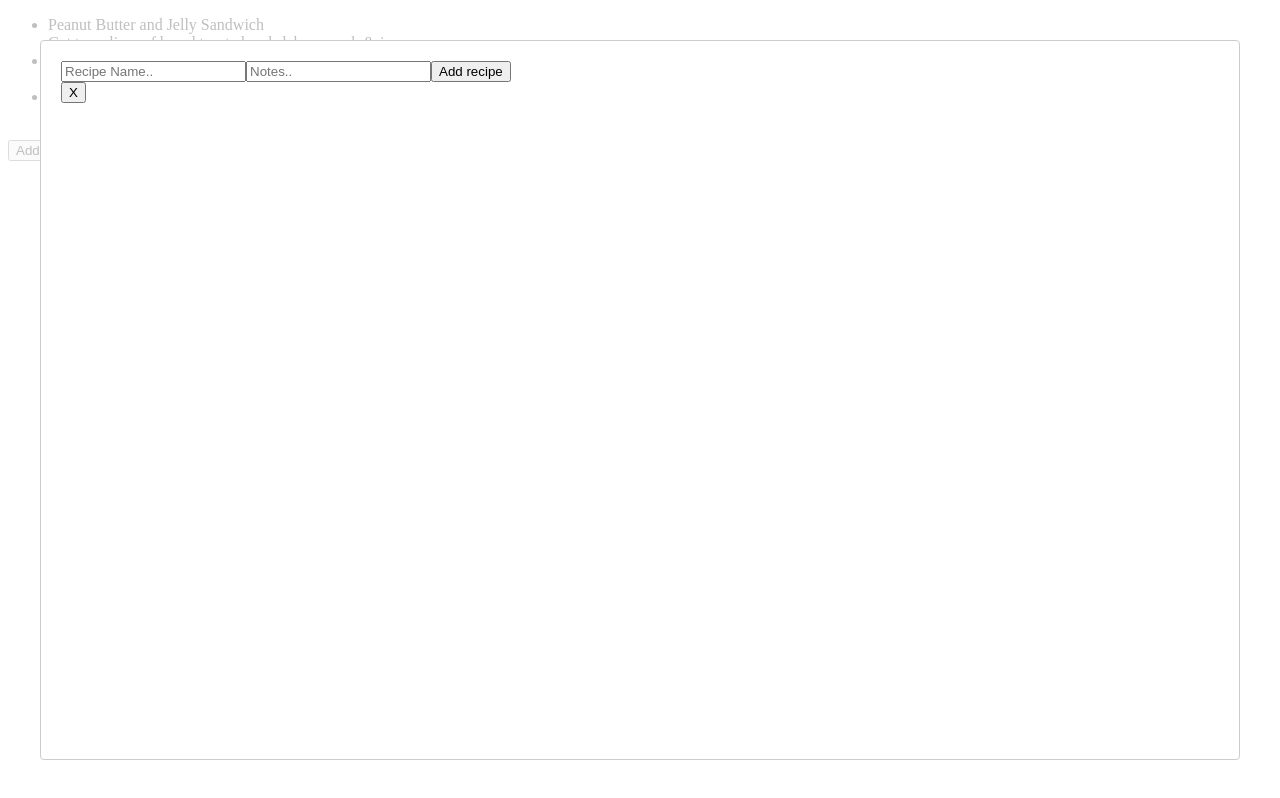
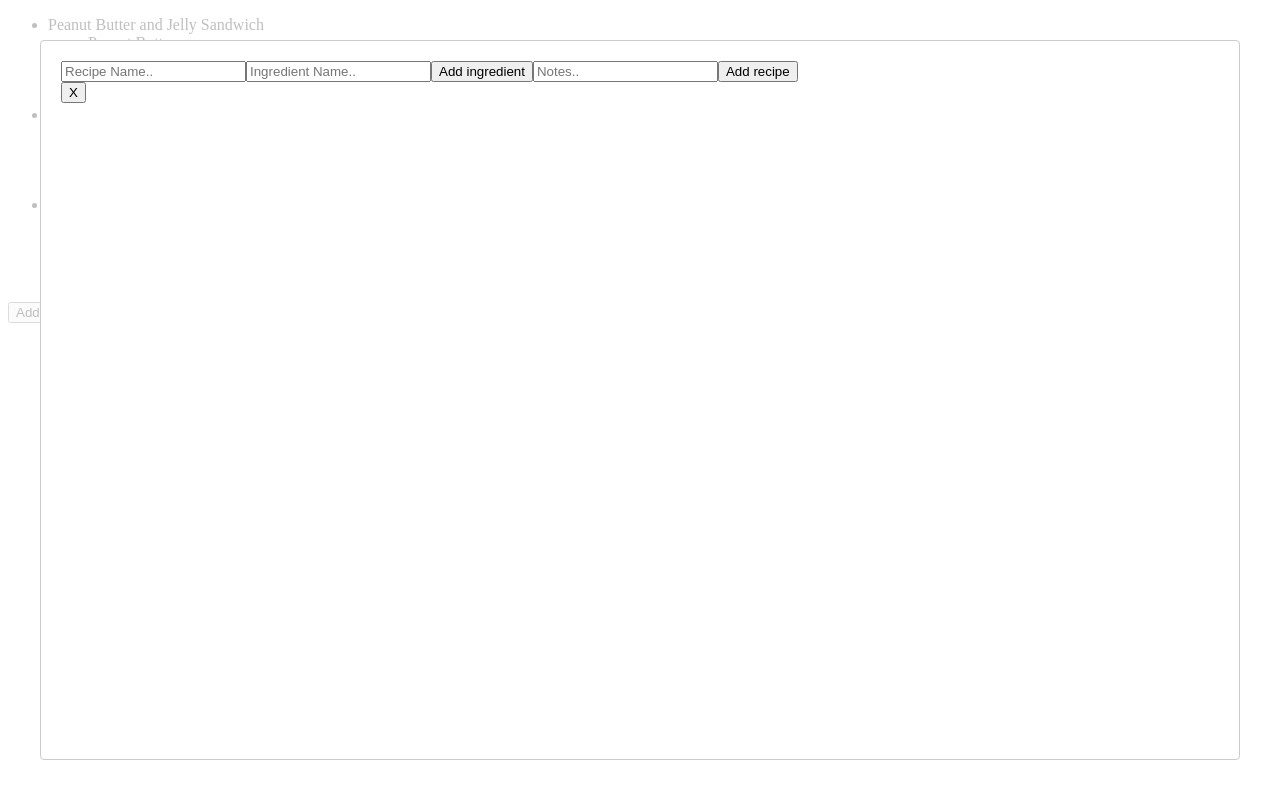
Before and after one commit to AnimalinAshell/RecipeBox, a React app: page / in a window 1280 px wide. Both pictures are taken after a click on the button "Add". Built offline with nearby package versions, Linux system fonts and the light colour scheme.

Commit message:
Add recipe - Name, Ingredients, Note

```diff
--- a/src/components/RecipeBox/RecipeBox.js
+++ b/src/components/RecipeBox/RecipeBox.js
@@ -4,6 +4,8 @@ import Recipes from '../Recipes/Recipes';
 
 export default class RecipeBox extends Component {
   render() {
-    return <Recipes></Recipes>
+    return <section>
+        <Recipes />
+      </section>;
   }
 };
--- a/src/components/Recipes/Recipes.js
+++ b/src/components/Recipes/Recipes.js
@@ -6,17 +6,18 @@ export default class Recipes extends Component {
     constructor(props) {
         super(props);
         this.state = {
-            // recipes: [],
+            recipes: [],
             modalToggle: false,
             recipeName: "",
-            // recipeIngredient: [],
+            recipeIngredient: [],
+            holdIngredient: "",
             recipeNotes: ""
         };
 
         this.handleToggleModal = this.handleToggleModal.bind(this);
         this.handleAddRecipe = this.handleAddRecipe.bind(this);
         this.handleInputChange = this.handleInputChange.bind(this);
-
+        this.handleAddIngredient = this.handleAddIngredient.bind(this);
     }
 
     componentWillMount() {
@@ -24,17 +25,17 @@ export default class Recipes extends Component {
             return prevState.recipes = [
                 {
                     name: "Peanut Butter and Jelly Sandwich",
-                    // ingredients: ["Peanut Butter", "Jelly", "Bread Loaf"],
+                    ingredients: ["Peanut Butter", "Jelly", "Bread Loaf"],
                     notes: "Get two slices of bread toasted and slab some pb & j."
                 },
                 {
                     name: "Tuna Sandwich",
-                    // ingredients: ["Tuna", "Mayo", "Bread Loaf"],
+                    ingredients: ["Tuna", "Mayo", "Bread Loaf"],
                     notes: "tuna tonight"
                 },
                 {
                     name: "Rice and Beans",
-                    // ingredients: ["Rice", "Jelly", "Bread Loaf"],
+                    ingredients: ["Rice", "Jelly", "Bread Loaf"],
                     notes: "Get two slices of bread toasted and slab some pb & j."
                 }
             ]
@@ -52,13 +53,12 @@ export default class Recipes extends Component {
         });
     }
 
-    // might make into a component
-    handleInputIngredients(){
-        let name = event.target.name;
-        let value = event.target.value;
-        console.log(name + " " + value);
-        this.setState((prevState) => {
-            return {[name]: prevState.recipeIngredient.push(value)};
+    // adds ingredient to state to be later saved as an array in state
+    handleAddIngredient(event){
+        event.preventDefault();
+
+        this.setState(prevState => {
+          prevState.recipeIngredient.push(prevState.holdIngredient);
         });
     }
 
@@ -69,7 +69,7 @@ export default class Recipes extends Component {
         this.setState((prevState) => {
             prevState.recipes.push({
                 name: prevState.recipeName,
-                // ingredients: prevState.recipeIngredient,
+                ingredients: prevState.recipeIngredient,
                 notes: prevState.recipeNotes
             });
         });
@@ -89,13 +89,13 @@ export default class Recipes extends Component {
                 <li key={this.state.recipes.indexOf(recipe)}>
                   {recipe.name}
                   <br />
-                    {/*<ul>
+                  <ul>
                     {recipe.ingredients.map(ingredient => (
                       <li key={recipe.ingredients.indexOf(ingredient)}>
                         {ingredient + " "}
                       </li>
                     ))}
-                    </ul>*/}
+                  </ul>
                   {recipe.notes}
                 </li>
               ))}
@@ -104,7 +104,15 @@ export default class Recipes extends Component {
             <ReactModal isOpen={this.state.modalToggle} ariaHideApp={false}>
               <form onSubmit={this.handleAddRecipe}>
                 <input type="text" onChange={this.handleInputChange} value={this.state.recipeName} name="recipeName" placeholder="Recipe Name.." />
-                {/*<input type="text" onChange={this.handleInputChange} value={this.state.recipeIngredient} name="recipeIngredient" placeholder="Ingredient Name.." />*/}
+                <input type="text" onChange={this.handleInputChange} value={this.state.holdIngredient} name="holdIngredient" placeholder="Ingredient Name.." />
+                <button onClick={this.handleAddIngredient}>
+                  Add ingredient
+                </button>
+                {this.state.recipeIngredient.map(ingredient => (
+                  <li key={this.state.recipeIngredient.indexOf(ingredient)}>
+                    {console.log(ingredient)}
+                  </li>
+                ))}
                 <input type="text" onChange={this.handleInputChange} value={this.state.recipeNotes} name="recipeNotes" placeholder="Notes.." />
                 <button type="submit">Add recipe</button>
               </form>
```
Lines whose indentation alone changed are shown as unchanged.
